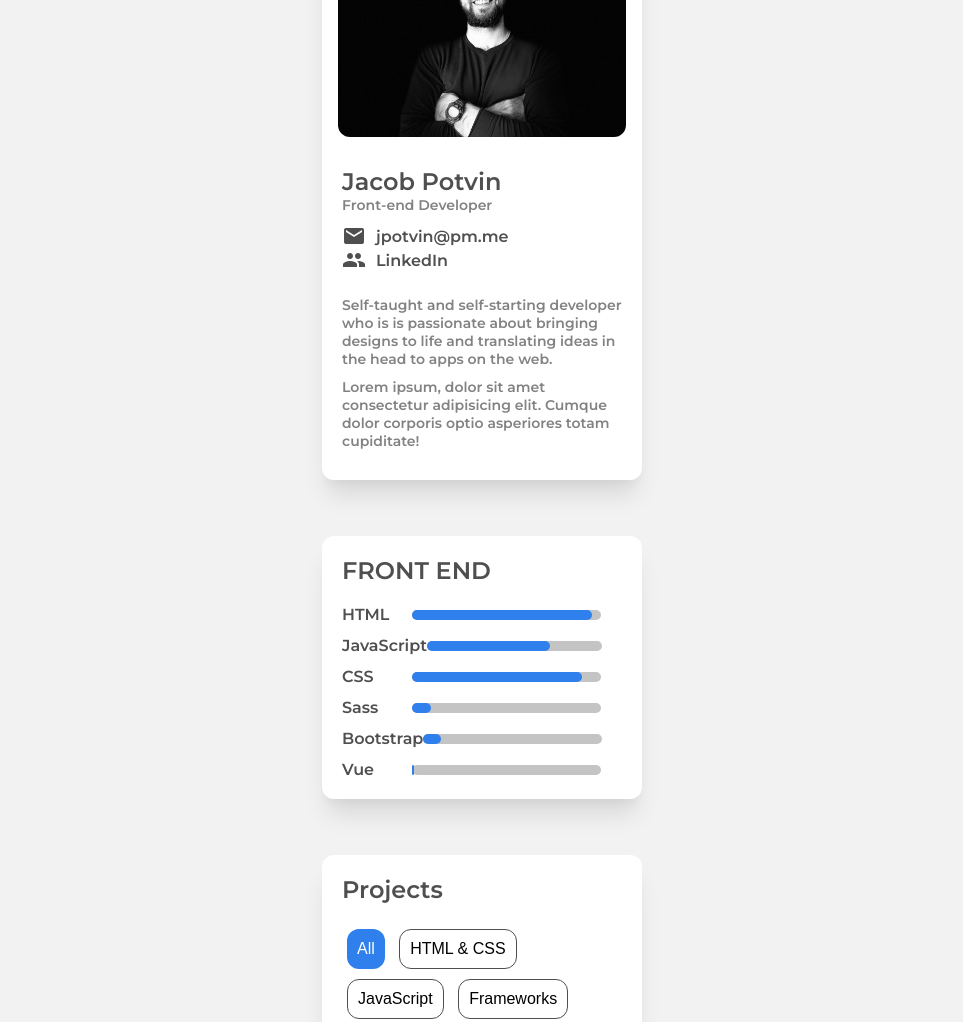
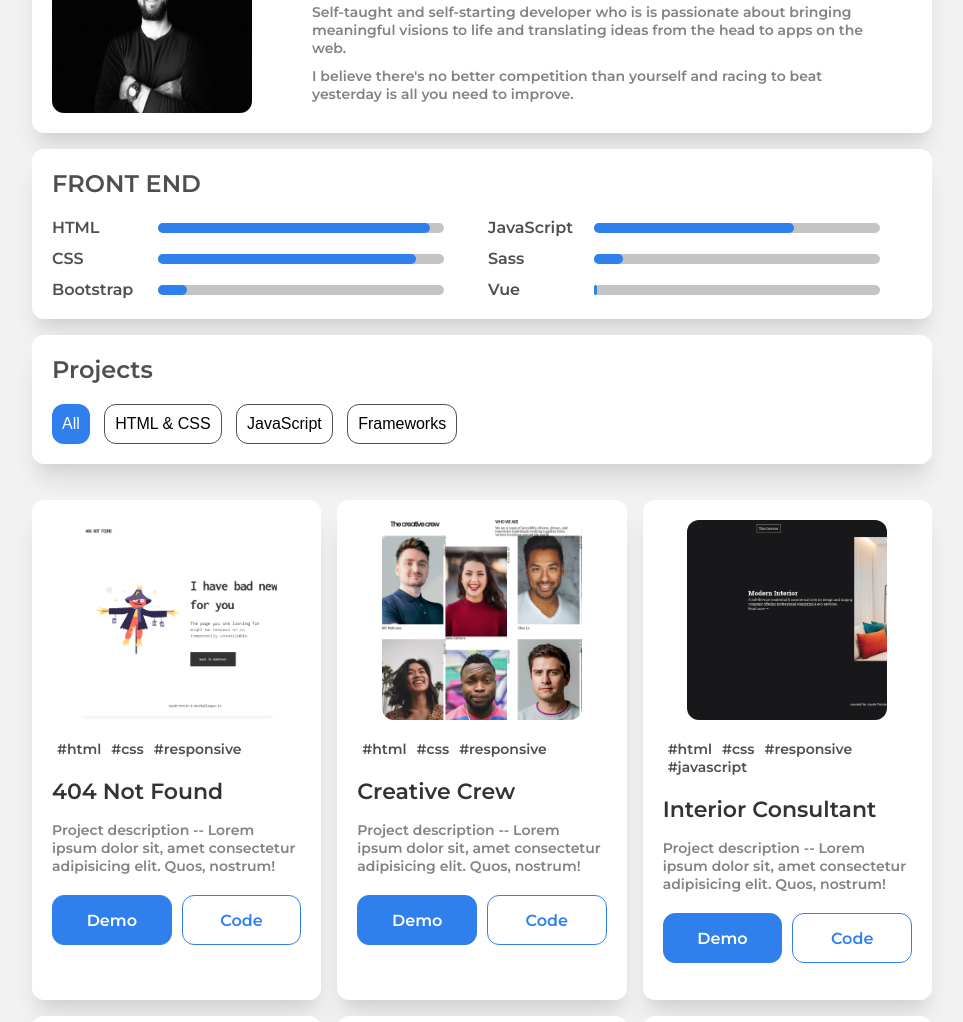
Before and after one commit to jpotvin-ezpz/portfolio, a plain HTML site: page index.html in a window 1280 px wide. Shown: the part 129-1151 px from the top of the page, without its empty margins (158-1121 px from the left). Drawn offline with Linux system fonts and the light colour scheme.

Commit message:
content filled

```diff
--- a/index.html
+++ b/index.html
@@ -41,12 +41,12 @@
         <div class="description-wrapper">
           <p>
             Self-taught and self-starting developer who is is passionate about
-            bringing designs to life and translating ideas in the head to apps
-            on the web.
+            bringing meaningful visions to life and translating ideas from the
+            head to apps on the web.
           </p>
           <p>
-            Lorem ipsum, dolor sit amet consectetur adipisicing elit. Cumque
-            dolor corporis optio asperiores totam cupiditate!
+            I believe there's no better competition than yourself and racing to
+            beat yesterday is all you need to improve.
           </p>
         </div>
       </div>
@@ -290,7 +290,11 @@
               <h2>Responsive Web Developer</h2>
             </div>
           </div>
-          <a href="https://devchallenges.io/certificates/c63uBhSP42pRnhPhDwDL" target="_blank">See Credential</a>
+          <a
+            href="https://devchallenges.io/certificates/c63uBhSP42pRnhPhDwDL"
+            target="_blank"
+            >See Credential</a
+          >
         </div>
 
         <div class="cert">
--- a/styles.css
+++ b/styles.css
@@ -24,10 +24,9 @@ section {
   grid-column: 3 / span 8;
   border-radius: 12px;
   background: #ffffff;
-  margin: 20px auto;
   box-shadow: rgba(0, 0, 0, 0.1) 0px 20px 25px -5px,
     rgba(0, 0, 0, 0.04) 0px 10px 10px -5px;
-  width: 100%;
+  width: 900px;
 }
 .section-title {
   color: #4f4f4f;
@@ -94,6 +93,10 @@ section {
 }
 
 /* Skills */
+.skills-section {
+  width: 900px;
+}
+
 .skills-section > .section-title {
   margin: 20px;
 }
@@ -160,6 +163,7 @@ section {
 /* Projects */
 /* Filter Buttons */
 .projects-filter {
+  width: 900px;
   grid-column: 3 / span 8;
   background: #ffffff;
   border-radius: 12px;
@@ -188,6 +192,7 @@ section {
 }
 /* Project List */
 .projects-container {
+  width: 900px;
   margin: 20px 0;
   grid-column: 3 / span 8;
   display: grid;
@@ -205,11 +210,10 @@ section {
   width: 100%;
   height: 500px;
   grid-column: span 3;
-  transition: all 0.25s ease;
 }
 
 .project.active {
-  display: block;
+  display: initial;
 }
 
 .project > * {
@@ -416,7 +420,23 @@ footer {
   color: #828282;
 }
 
-@media only screen and (max-width: 1339px) {
+@media only screen and (max-width: 1100px) {
+  body {
+    display: flex;
+    flex-direction: column;
+  }
+  section {
+    margin: 0 auto;
+  }
+  .projects-filter {
+    margin: 0 auto;
+  }
+  .projects-container {
+    margin: 0 auto;
+  }
+}
+
+@media only screen and (max-width: 899px) {
   body {
     display: flex;
     flex-direction: column;
@@ -449,6 +469,10 @@ footer {
     margin: 10px 0 0 -10px;
   }
 
+  .skills-section {
+    width: 320px;
+  }
+
   .skills > ul {
     display: flex;
     flex-direction: column;
@@ -468,7 +492,8 @@ footer {
     margin: 0 auto;
   }
   .projects-container {
-    margin: 20px;
+    width: 320px;
+    margin: 0 auto;
     display: flex;
     flex-wrap: wrap;
   }
```
